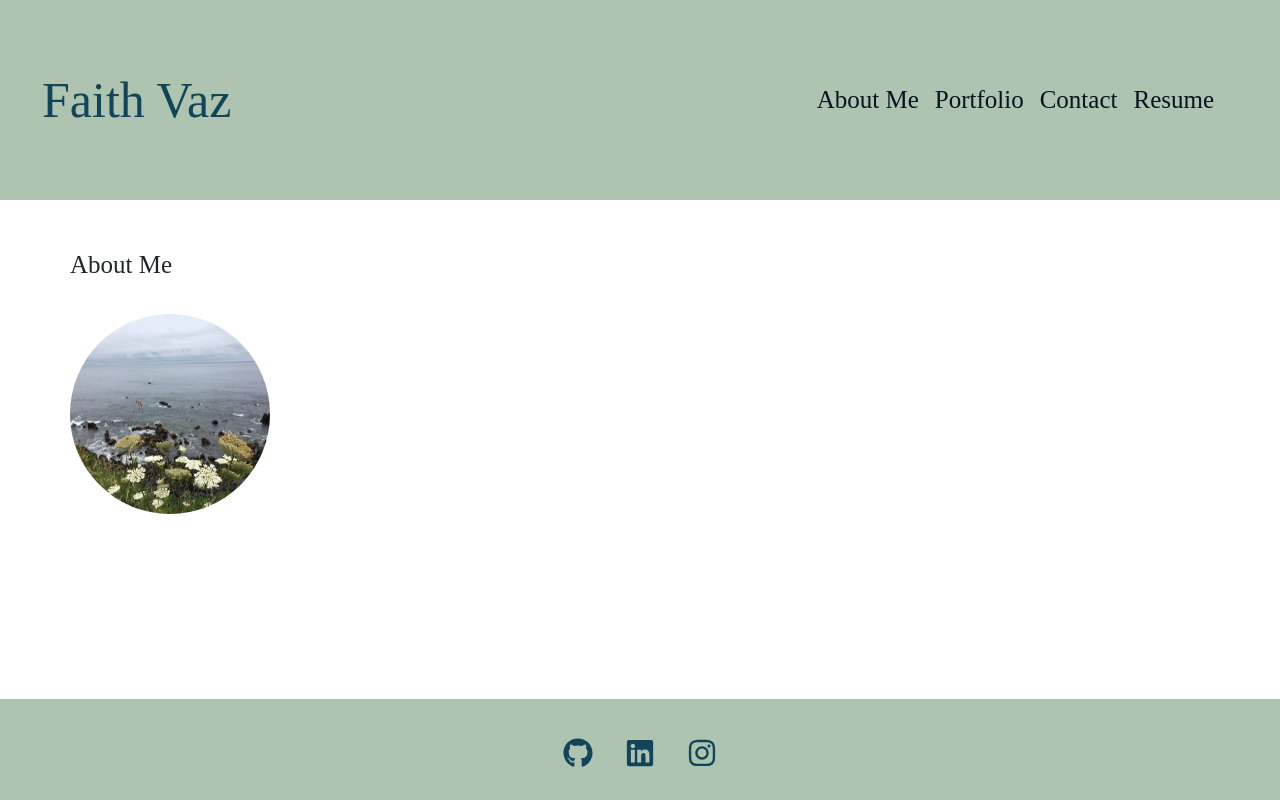
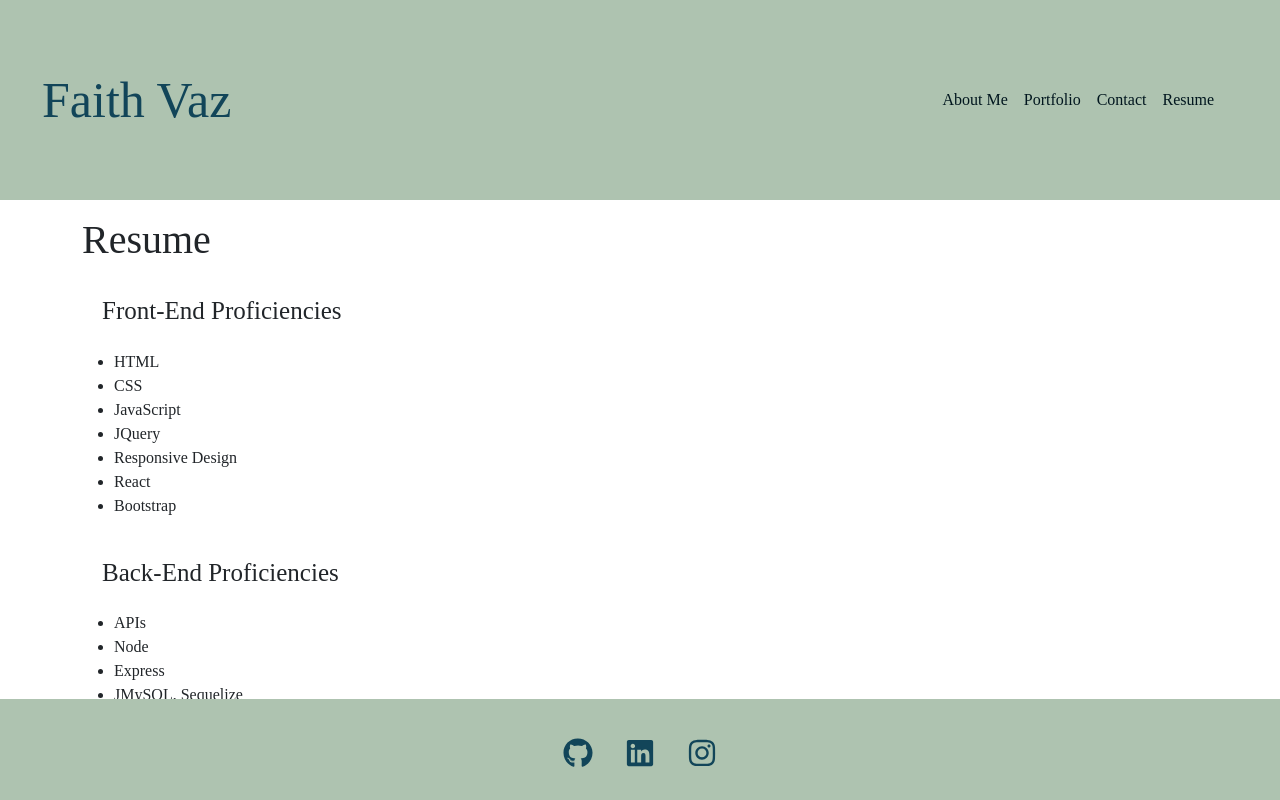
Before and after one commit to FaMaVa/my-portfolio, a React (Create React App) app: page / in a window 1280 px wide. Built offline with nearby package versions, Linux system fonts and the light colour scheme; the HTML template or start-up script is replaced by a standard one.

Commit message:
Contact and Resume pages

```diff
--- a/src/components/PortfolioContainer.js
+++ b/src/components/PortfolioContainer.js
@@ -8,7 +8,8 @@ import Navigation from './Navigation';
 
 
 export default function PortfolioContainer() {
-    const [currentPage, setCurrentPage] = useState('About');
+    // const [currentPage, setCurrentPage] = useState('About');
+    const [currentPage, setCurrentPage] = useState('Resume');
 
     const renderPage = () => {
       if (currentPage === 'About') {
--- a/src/components/pages/About.js
+++ b/src/components/pages/About.js
@@ -11,13 +11,12 @@ export default function About() {
         <Row>
           <Col>
           <Row className='about title'>
-            About Me
+            <h1>About Me</h1>
           </Row>
           <Row>
             <Image src={require('../../assets/IMG_9407.JPG')} roundedCircle id="image" />
           </Row>
           <Row className='about'>
-
           </Row>
              </Col>
         </Row>
--- a/src/components/pages/Contact.js
+++ b/src/components/pages/Contact.js
@@ -1,12 +1,32 @@
 import React from 'react';
+import Container from 'react-bootstrap/Container';
+import Form from 'react-bootstrap/Form';
+import Button from 'react-bootstrap/Button';
 
 export default function Contact() {
   return (
-    <div>
-      <h1>Contact Page</h1>
-      <p>
-        CONTACT FORM
-      </p>
+    <div className='page'>
+      <Container className="justify-content-md-center">
+        <h1 id="contactTitle">Contact Me</h1>
+        <Form id="form">
+          <Form.Group className="mb-3" >
+            <Form.Label>Name</Form.Label>
+            <Form.Control type="name" />
+          </Form.Group>
+          <Form.Group className="mb-3">
+            <Form.Label>Email address</Form.Label>
+            <Form.Control type="email" />
+          </Form.Group>
+          <Form.Group className="mb-3">
+            <Form.Label>Example textarea</Form.Label>
+            <Form.Control as="textarea" rows={5} />
+          </Form.Group>
+          <Button id="formButton" type="submit">
+          Submit
+        </Button>
+        </Form>
+      </Container>
+
     </div>
   );
 }
--- a/src/components/pages/Resume.js
+++ b/src/components/pages/Resume.js
@@ -1,12 +1,32 @@
 import React from 'react';
+import Container from 'react-bootstrap/esm/Container';
 
 export default function Resume() {
   return (
     <div>
+      <Container>
       <h1>Resume</h1>
-      <p>
-        RESUME
-      </p>
+      <div className="listTitle">Front-End Proficiencies</div>
+      <ul>
+        <li>HTML</li>
+        <li>CSS</li>
+        <li>JavaScript</li>
+        <li>JQuery</li>
+        <li>Responsive Design</li>
+        <li>React</li>
+        <li>Bootstrap</li>
+      </ul>
+      <div className='listTitle'>Back-End Proficiencies</div>
+      <ul>
+        <li>APIs</li>
+        <li>Node</li>
+        <li>Express</li>
+        <li>JMySQL, Sequelize</li>
+        <li>MongoDB, Mongoose</li>
+        <li>REST</li>
+        <li>GraphQL</li>
+      </ul>
+      </Container>
     </div>
   );
 }
--- a/src/styles/style.css
+++ b/src/styles/style.css
@@ -19,9 +19,20 @@ footer {
     background-color: var(--light) !important;
 }
 
-.about {
-    padding-top: 30px;
-    padding-bottom: 30px;
+#contactTitle{
+    text-align: center;
+    padding: 20px;
+}
+
+#form {
+    color: var(--verylight);
+    background-color: var(--medium);
+    padding: 30px;
+}
+
+#formButton {
+    background-color: var(--light);
+    border: var(--light);
 }
 
 #header {
@@ -37,6 +48,11 @@ footer {
     padding: 0;
 }
 
+.about {
+    padding-top: 20px;
+    padding-bottom: 20px;
+}
+
 .footerIcon {
     color: var(--dark) !important;
 }
@@ -46,8 +62,13 @@ footer {
     color: var(--dark) !important;
 }
 
+.listTitle {
+    font-size: 25px !important;
+    padding:20px;
+}
+
 .navigation {
-    font-size: 25px !important;
+
     color: var(--verydark) !important;
 }
 
```
